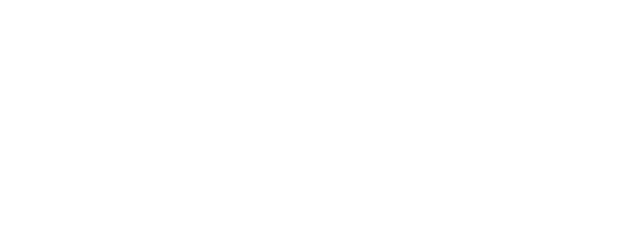
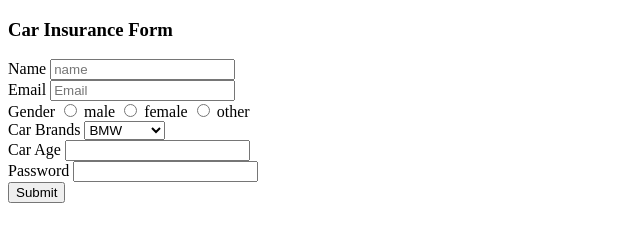
Before and after one commit to acciojob/car-insurance-form-vikas1509, a website: page main.html in a window 1280 px wide. Shown: the whole page, without its empty margins (0-640 px from the left). Drawn offline with Linux system fonts and the light colour scheme.

Commit message:
created a submission

```diff
--- a/main.html
+++ b/main.html
@@ -8,9 +8,57 @@
 
 <body>
 	<!-- the entire body must be written by student -->
-    <script type="text/javascript" src="./script.js">
+	<div class="Header">
+	<h3>Car Insurance Form</h3>
+		</div>
+	      <script type="text/javascript" src="./script.js">
 </script>
+	<div class="name">
+		<label for="name">Name</label>
+		<input if="name" name="name" type="text" required placeholder="name">
+		</div>
+	<label for="Email">Email</label>
+	<input id="Email" type="email" name="email" required placeholder="Email">
+<div>
+	<label for="gender" > Gender</labeL>
 
+
+	<input id="male" type="radio" name="gender" required  value="male">
+ <label>male</label>
+
+	<input id="female" type="radio" name="gender" value="female" required >
+	<label>female</label>
+
+
+
+	<input id="other" type="radio" name="gender" value="other" required  >
+	<label>other</label>
+
+</div>
+
+	<div>
+		<label for="car">Car Brands</label>
+		<select>
+
+			<option>BMW</option>
+			<option>Audi</option>
+			<option>Mercedez</option>
+
+		</select>
+	</div>
+
+	<div>
+		<label id="Age"> Car Age</label>
+		<input type="number" name="Age" required value="Age">
+	</div>
+	<div >
+		<label id="Password">Password</label>
+		<input type="password" id="password" name="password">
+
+	</div>
+	<div>
+		<button>Submit</button>
+	</div>
 </body>
 
 </html>
```
